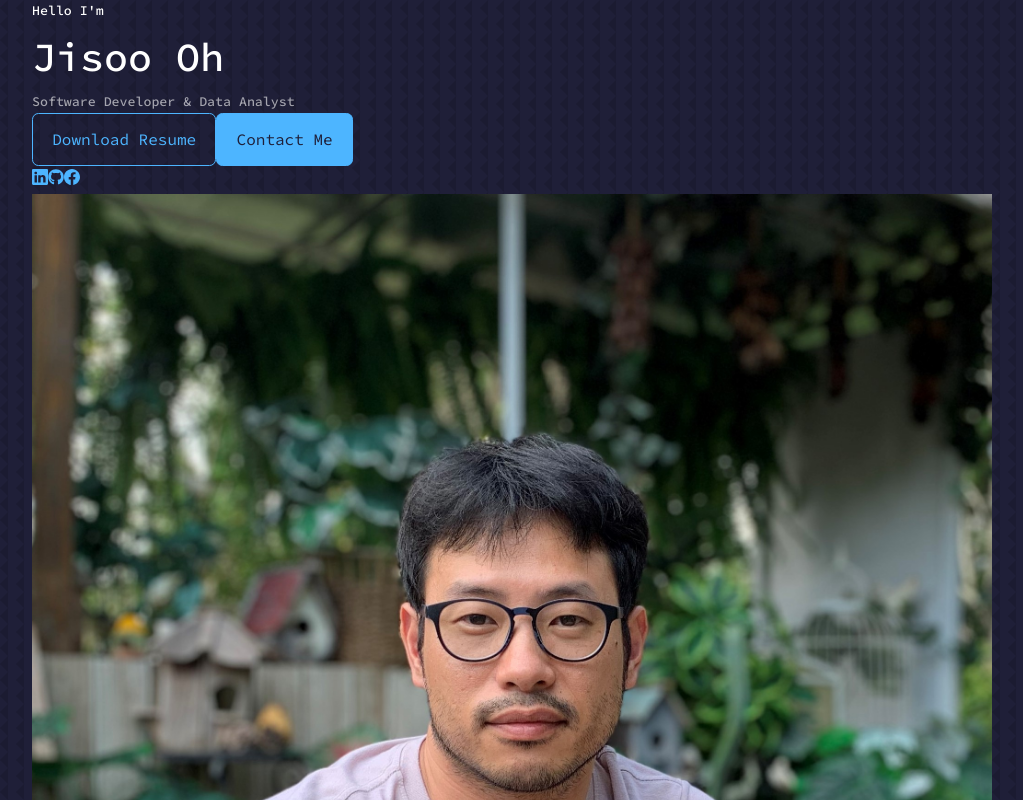
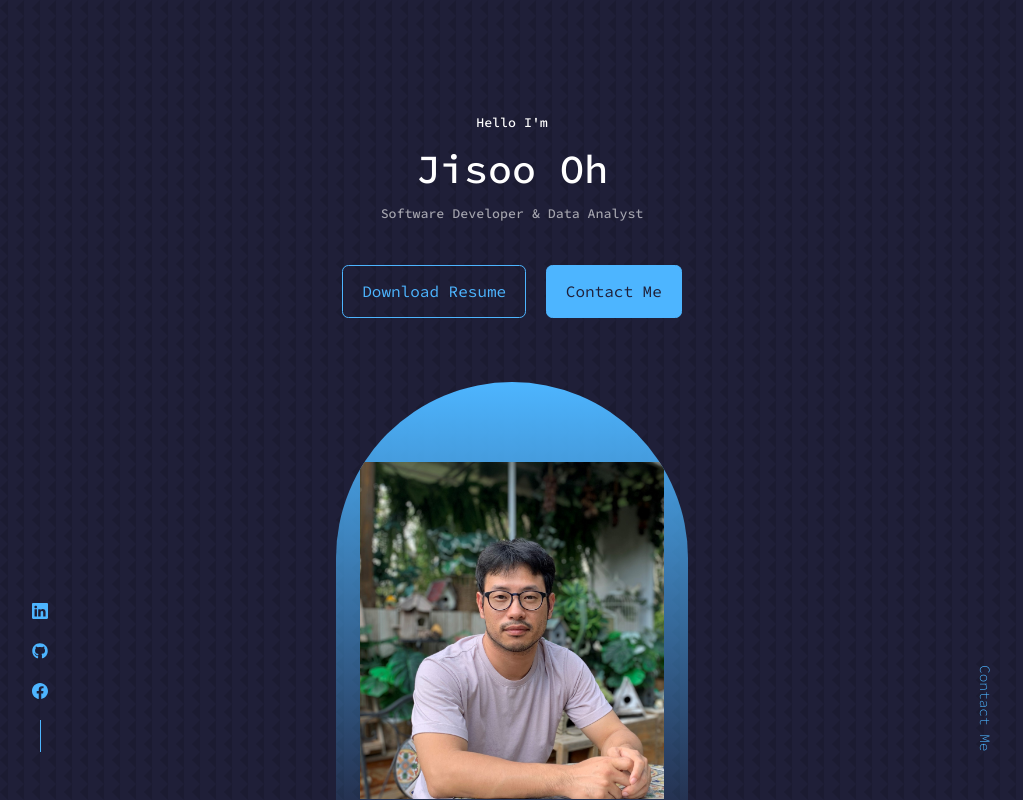
Before and after one commit to jisoooh0202/react-portfolio-website-tutorial, a React (Create React App) app: page / in a window 1280 px wide. Shown: the top 800 px of the page, without its empty margins (128-1151 px from the left). Built offline with nearby package versions, Linux system fonts and the light colour scheme.

Commit message:
style header

```diff
--- a/src/components/header/header.css
+++ b/src/components/header/header.css
@@ -0,0 +1,79 @@
+header {
+	height: 100vh;
+	padding-top: 7rem;
+	overflow: hidden;
+}
+
+.header__container {
+	text-align: center;
+	height: 100%;
+	position: relative;
+}
+
+/* Resume */
+.resume{
+	margin-top: 2.5rem;
+	display: flex;
+	gap: 1.2rem;
+	justify-content: center;
+}
+
+/* Header Socials */
+.header__socials {
+	display: flex;
+	flex-direction: column;
+	align-items: center;
+	gap: 0.8rem;
+	position: absolute;
+	left: 0;
+	bottom: 3rem;
+}
+
+.header__socials::after {
+	content: "";
+	width: 1px;
+	height: 2rem;
+	background: var(--color-primary);
+}
+
+/* ME */
+.me {
+	background: linear-gradient(var(--color-primary), transparent);
+	width: 22rem;
+	height: 30rem;
+	position: absolute;
+	left: calc(50% - 11rem);
+	margin-top: 4rem;
+	border-radius: 12rem 12rem 0 0;
+	overflow: hidden;
+	padding: 5rem 1.5rem 1.5rem 1.5rem;
+}
+
+/* Scroll Down */
+.scroll__down {
+	position: absolute;
+	right: -2.3rem;
+	bottom: 5rem;
+	transform: rotate(90deg);
+	font-weight: 300;
+	font-size: 0.9rem;
+}
+
+/* MEDIA QUERIES (MEDIUM DEVICES) */
+@media screen and (max-width:1024px) {
+	header {
+		height: 68vh;
+	}
+}
+
+/* MEDIA QUERIES (SMALL DEVICES) */
+@media screen and (max-width:600px) {
+	header {
+		height: 100vh;
+	}
+
+	.header__socials,
+	.scroll__down {
+		display: none;
+	}
+}
```
